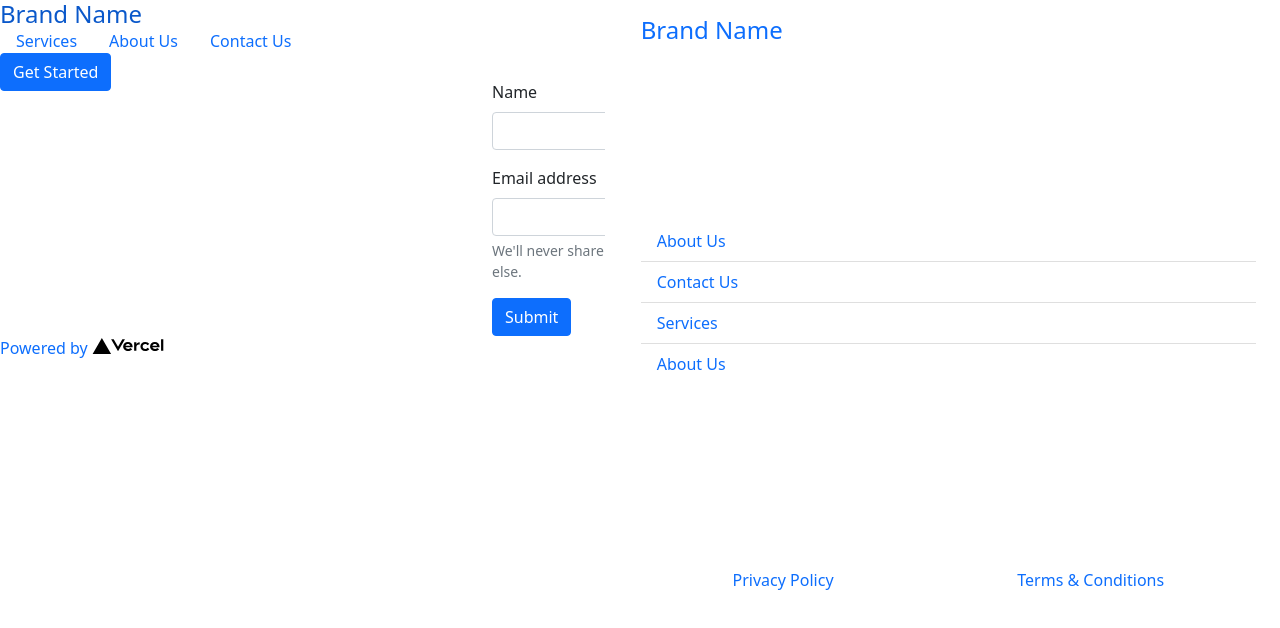
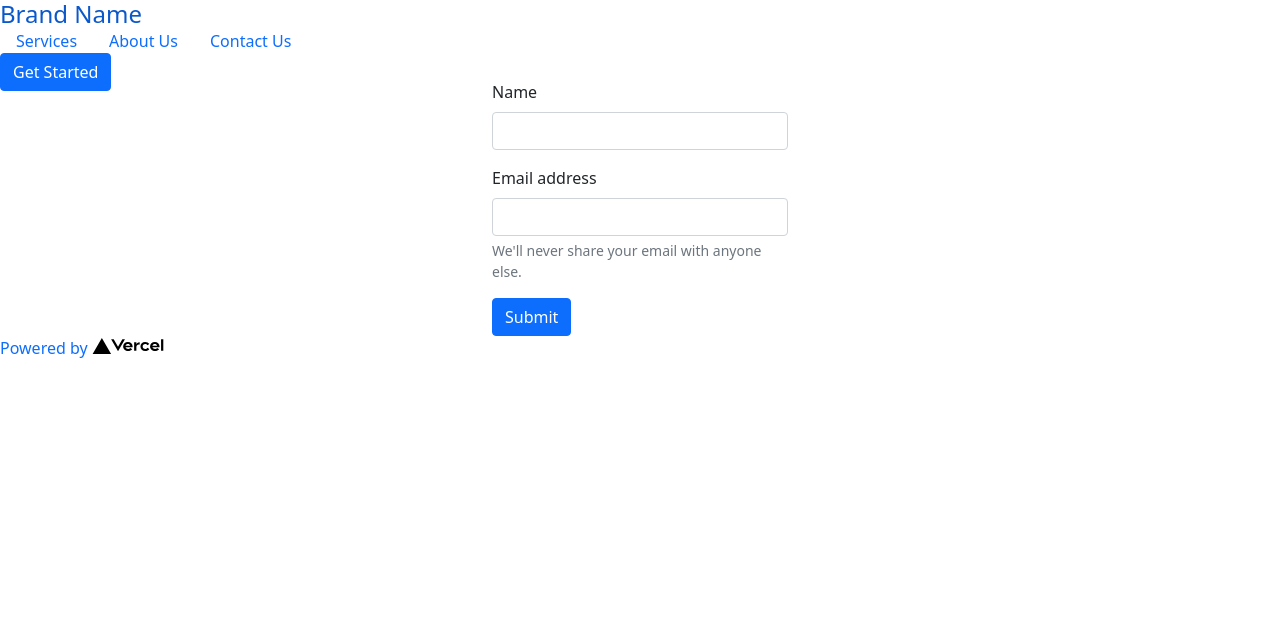
Before and after one commit to pavittar95/nextjs-redux-persist-boilerplate, a Next.js app: page /login in a window 1280 px wide. Shown: the top 628 px of the page. Built offline with nearby package versions, Linux system fonts and the light colour scheme.

Commit message:
sidebar added

```diff
--- a/components/common/sidebar.js
+++ b/components/common/sidebar.js
@@ -7,7 +7,7 @@ import "../../styles/Sidebar.module.scss";
 export default function Sidebar({ active, toggle }) {
   return (
     <div
-      className={Classnames("position-fixed top-0 bottom-0 end-0 z-2 sidebar", {
+      className={Classnames("position-fixed top-0 bottom-0 end-0 z-2 d-md-none d-lg-none sidebar", {
         "close": !active,
         "open": active,
       })}
--- a/styles/Sidebar.module.scss
+++ b/styles/Sidebar.module.scss
@@ -1,4 +1,6 @@
-.sidebar.open {
+.sidebar {
+
+    &.open {
         left: 600px;
         -webkit-animation: slideOpen 0.5s forwards;
         -webkit-animation-delay: 0s;
@@ -6,26 +8,35 @@
         animation-delay: 0s;
     }
 
-.sidebar.close {
+    &.close {
         left: 0px;
         -webkit-animation: slideClose 0.5s forwards;
         -webkit-animation-delay: 0s;
         animation: slideClose 0.5s forwards;
         animation-delay: 0s;
     }
+}
 
 @-webkit-keyframes slideOpen {
-    100% { left: 0; }
+    100% {
+        left: 0;
+    }
 }
 
 @keyframes slideOpen {
-    100% { left: 0; }
+    100% {
+        left: 0;
+    }
 }
 
 @-webkit-keyframes slideClose {
-    100% { left: 600px; }
+    100% {
+        left: 600px;
+    }
 }
 
 @keyframes slideClose {
-    100% { left: 600px; }
+    100% {
+        left: 600px;
     }
+}
```
Lines whose indentation alone changed are shown as unchanged.
